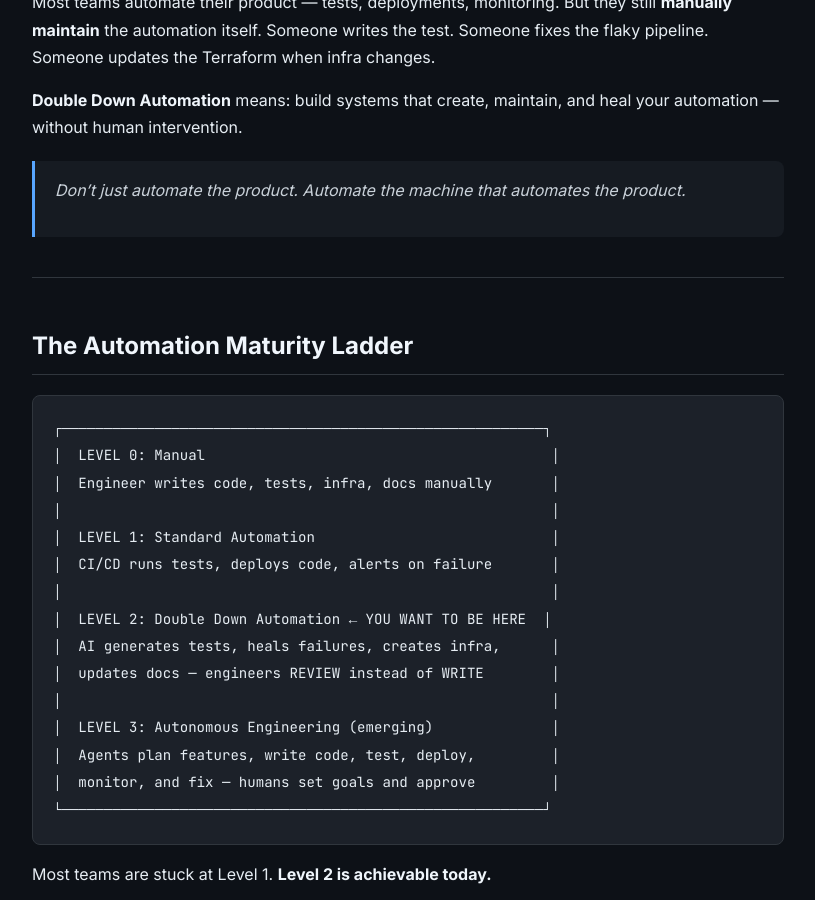
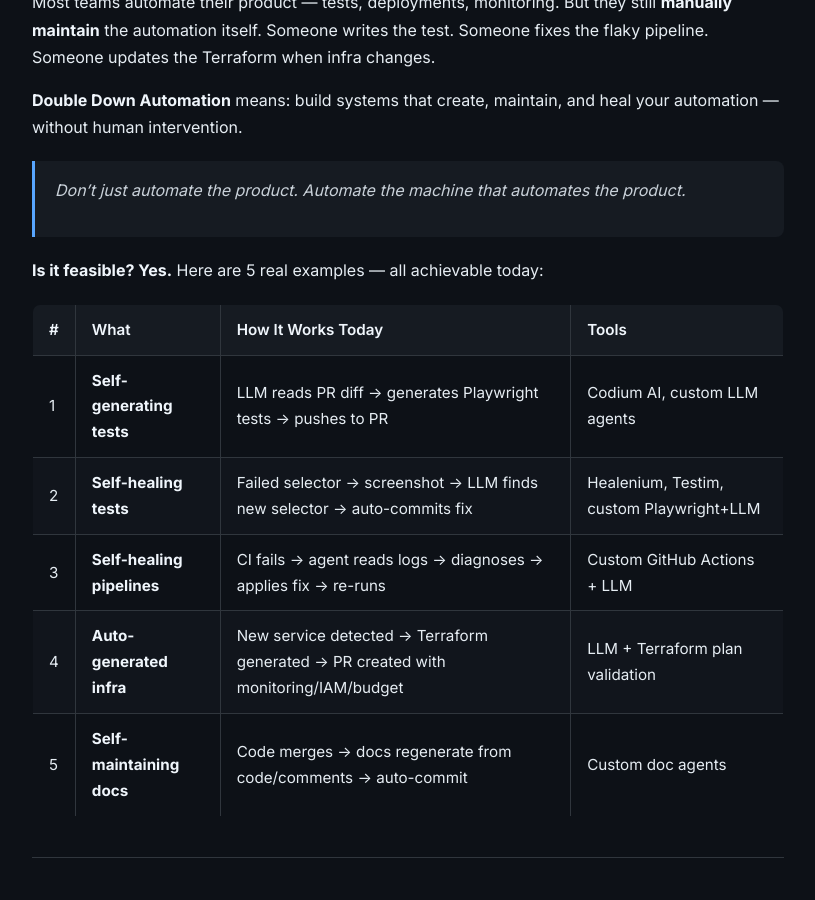
Before and after one commit to ascertain/ascertain.github.io, a Jekyll site: the page built from _posts/2026-06-08-double-down-automation-automate-the-automation.md, in a window 1280 px wide and 900 px high, scrolled down 523 px. Shown: the whole window, without its empty margins (232-1047 px from the left). Built offline with Jekyll 4.4.1, drawn with Linux system fonts in a browser that asks for light colours.

Commit message:
blog: add double-down automation - automate the automation itself

```diff
--- a/_posts/2026-06-08-double-down-automation-automate-the-automation.md
+++ b/_posts/2026-06-08-double-down-automation-automate-the-automation.md
@@ -29,6 +29,16 @@ Most teams automate their product — tests, deployments, monitoring. But they s
 **Double Down Automation** means: build systems that create, maintain, and heal your automation — without human intervention.
 
 > Don't just automate the product. Automate the machine that automates the product.
+
+**Is it feasible? Yes.** Here are 5 real examples — all achievable today:
+
+| # | What | How It Works Today | Tools |
+|---|---|---|---|
+| 1 | **Self-generating tests** | LLM reads PR diff → generates Playwright tests → pushes to PR | Codium AI, custom LLM agents |
+| 2 | **Self-healing tests** | Failed selector → screenshot → LLM finds new selector → auto-commits fix | Healenium, Testim, custom Playwright+LLM |
+| 3 | **Self-healing pipelines** | CI fails → agent reads logs → diagnoses → applies fix → re-runs | Custom GitHub Actions + LLM |
+| 4 | **Auto-generated infra** | New service detected → Terraform generated → PR created with monitoring/IAM/budget | LLM + Terraform plan validation |
+| 5 | **Self-maintaining docs** | Code merges → docs regenerate from code/comments → auto-commit | Custom doc agents |
 
 ---
 
```
